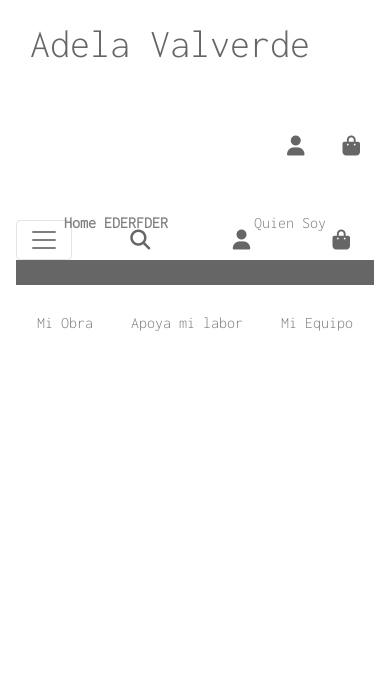
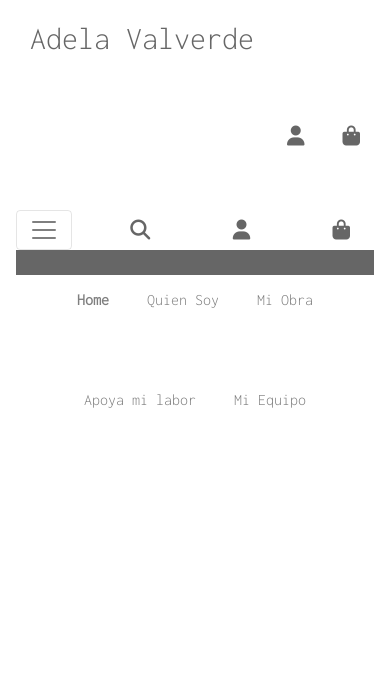
Before and after one commit to EL1909/adela_valverde, a Django app: page / in a window 390 px wide. Shown: the top 690 px of the page. Run offline with Django 4.2, Linux system fonts and the light colour scheme; some libraries are stand-ins or nearby versions.

Commit message:
Styling main-nav and mobile for home

```diff
--- a/static/css/base.css
+++ b/static/css/base.css
@@ -34,15 +34,16 @@ a:hover, a:active, a:focus {
 }
 
 .navbar-nav {
-  display: block;
+  display: inline-block;
   align-items: right;
-  justify-content:baseline;
+  justify-content: end;
   color: #666666;
 }
 
 .nav-item {
   display:inline-block;
   margin: none;
+  align-items: right;
   padding: 30px 15px;
   color: #666666;
 }
@@ -50,11 +51,11 @@ a:hover, a:active, a:focus {
 /* Main Navigation ----------------------------*/
 
 #main-nav {
-  display: flex;
+  display: inline-block;
   justify-content: center;
   text-align: center;
   height: 25px;
-  padding: 5px;
+  padding: 0 5px;
   margin: none;
   background-color: #666666;
 }
@@ -235,6 +236,10 @@ a:hover, a:active, a:focus {
 
 
   @media (max-width: 576px) {
+    h1  {
+      font-size: 2rem;
+    }
+
     .main-content {
       position: absolute;
       top: 30px;
--- a/templates/base.html
+++ b/templates/base.html
@@ -39,7 +39,7 @@
           </a>
         </div>
         <!-- Login and Shopping Bag -->
-        <div class="col-12 col-lg-6 d-flex justify-content-end">
+        <div class="col-12 col-lg-6 d-sm-none d-flex justify-content-end">
             <ul class="navbar-nav">
                 <li class="nav-item form-inline">
                   <a class="nav-link" href="#" id="user-options" data-toggle="dropdown" aria-haspopup="true" aria-expanded="false">
--- a/templates/includes/main-nav.html
+++ b/templates/includes/main-nav.html
@@ -1,8 +1,8 @@
 <div class="collapse navbar-collapse" id="main-nav">
     <ul class="navbar-nav w-auto mx-auto">
       <li class="nav-item dropdown">
-        <a class="logo-font font-weight-bold nav-link mr-5" href="{% url 'home' %}" id="home-link">
-          Home EDERFDER
+        <a class="logo-font font-weight-bold nav-link" href="{% url 'home' %}" id="home-link">
+          Home
         </a>
       </li>
       <li class="nav-item dropdown">
```
